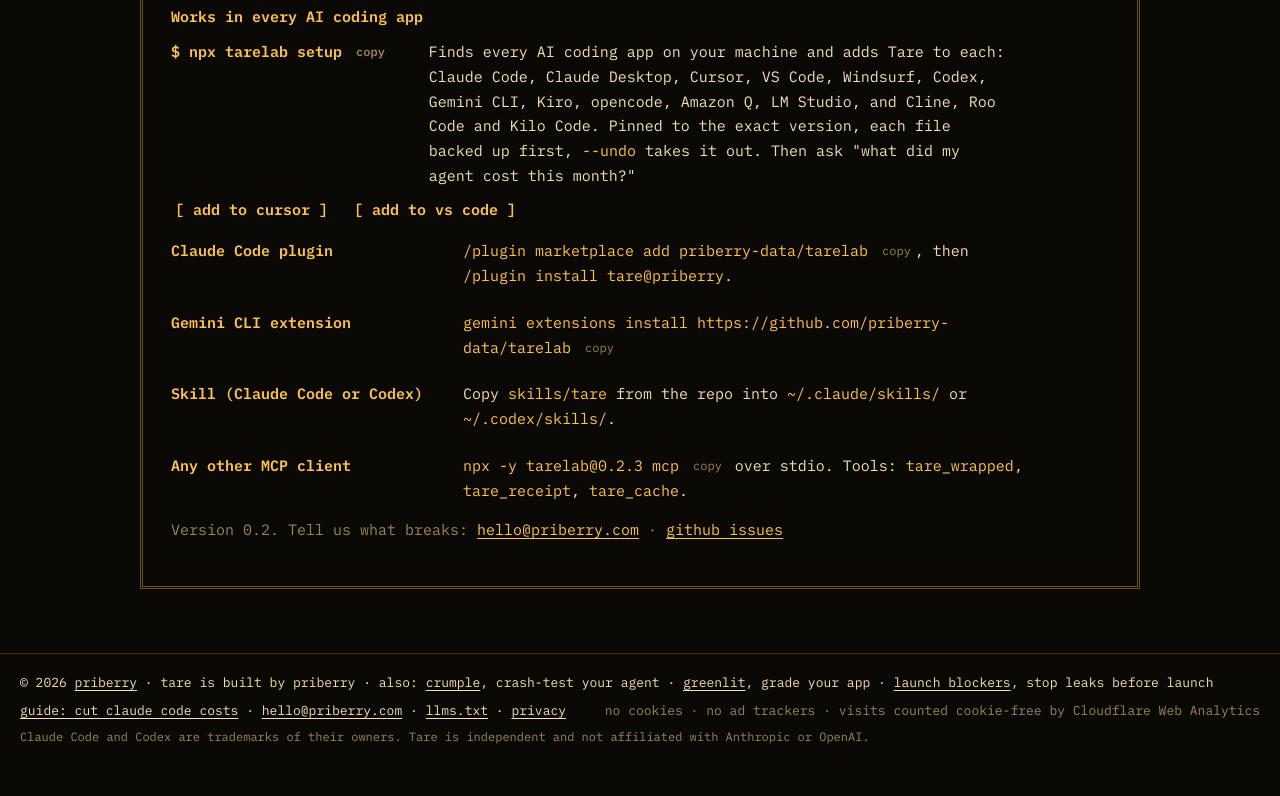
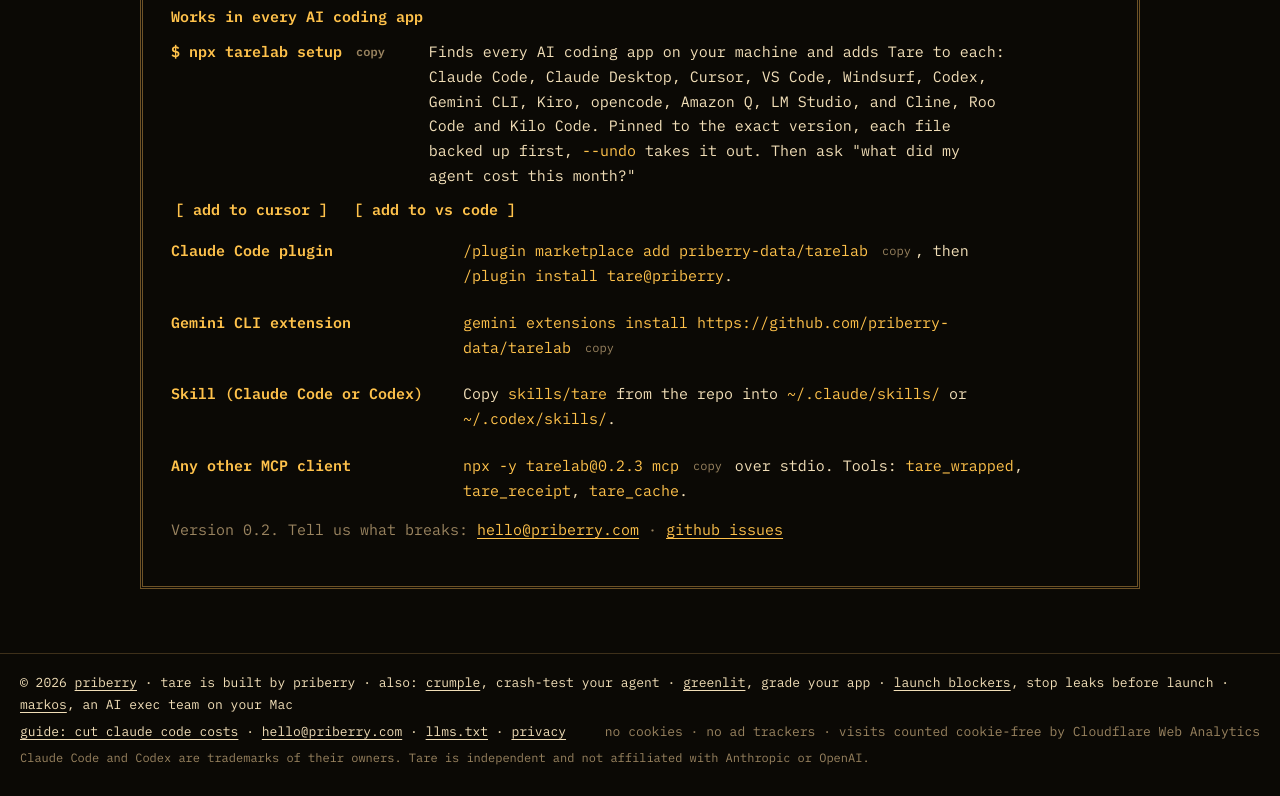
Before and after one commit to priberry-data/tarelab, a website: page site/index.html in a window 1280 px wide. Shown: the part 6202-6998 px from the top of the page. Before the commit the page ends 6977 px from the top, so only its background shows below. Drawn offline with Linux system fonts and the light colour scheme.

Commit message:
Site footer: MarkOS

```diff
--- a/site/index.html
+++ b/site/index.html
@@ -248,7 +248,7 @@ scale .................. zeroed</pre>
 </main>
 
 <footer class="bar foot">
-  <span>© 2026 <a href="https://priberry.com">priberry</a> · tare is built by priberry · also: <a href="https://crumple.priberry.com">crumple</a>, crash-test your agent · <a href="https://greenlit.priberry.com">greenlit</a>, grade your app · <a href="https://greenlit.priberry.com/blockers/">launch blockers</a>, stop leaks before launch</span>
+  <span>© 2026 <a href="https://priberry.com">priberry</a> · tare is built by priberry · also: <a href="https://crumple.priberry.com">crumple</a>, crash-test your agent · <a href="https://greenlit.priberry.com">greenlit</a>, grade your app · <a href="https://greenlit.priberry.com/blockers/">launch blockers</a>, stop leaks before launch · <a href="https://markos.priberry.com">markos</a>, an AI exec team on your Mac</span>
   <span><a href="/guides/claude-code-cost/">guide: cut claude code costs</a> · <a href="mailto:hello@priberry.com">hello@priberry.com</a> · <a href="/llms.txt">llms.txt</a> · <a href="https://priberry.com/privacy/">privacy</a></span>
   <span class="dim">no cookies · no ad trackers · visits counted cookie-free by Cloudflare Web Analytics</span>
   <span class="dim legal">Claude Code and Codex are trademarks of their owners. Tare is independent and not affiliated with Anthropic or OpenAI.</span>
```
